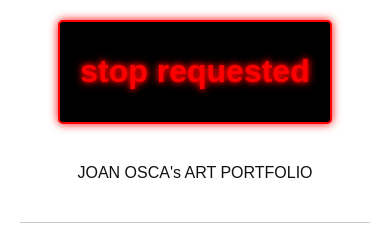
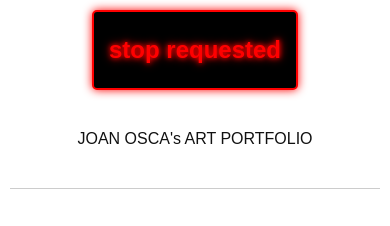
Before and after one commit to joanosca/mi-portfolio, a plain HTML site: page index.html in a window 390 px wide. Shown: the top 226 px of the page. Drawn offline with Linux system fonts and the light colour scheme.

Commit message:
cambios para smartphone

```diff
--- a/index.html
+++ b/index.html
@@ -2,6 +2,7 @@
 <html lang="es">
 <head>
   <meta charset="UTF-8">
+  <meta name="viewport" content="width=device-width, initial-scale=1.0">
   <title>Joan Osca | Portfolio</title>
   <style>
     body {
@@ -44,7 +45,7 @@
     /* Estilos para el nuevo título */
     .neon-title-container {
         display: flex;
-        justify-content: center; /* Centra el contenedor horizontalmente */
+        justify-content: center;
         margin-bottom: 40px;
     }
     .neon-box {
@@ -59,7 +60,20 @@
       text-shadow: 0 0 5px #ff0000, 0 0 10px #ff0000;
       font-size: 2em;
       font-weight: bold;
-      font-family: 'Arial', sans-serif; /* Puedes cambiar la fuente si lo deseas */
+      font-family: 'Arial', sans-serif;
+    }
+
+    /* Media Queries para dispositivos más pequeños */
+    @media (max-width: 600px) {
+        .neon-text {
+            font-size: 1.5em; /* Reduce el tamaño del texto neón */
+        }
+        .neon-box {
+            padding: 8px 15px;
+        }
+        body {
+            padding: 10px;
+        }
     }
   </style>
 </head>
```
